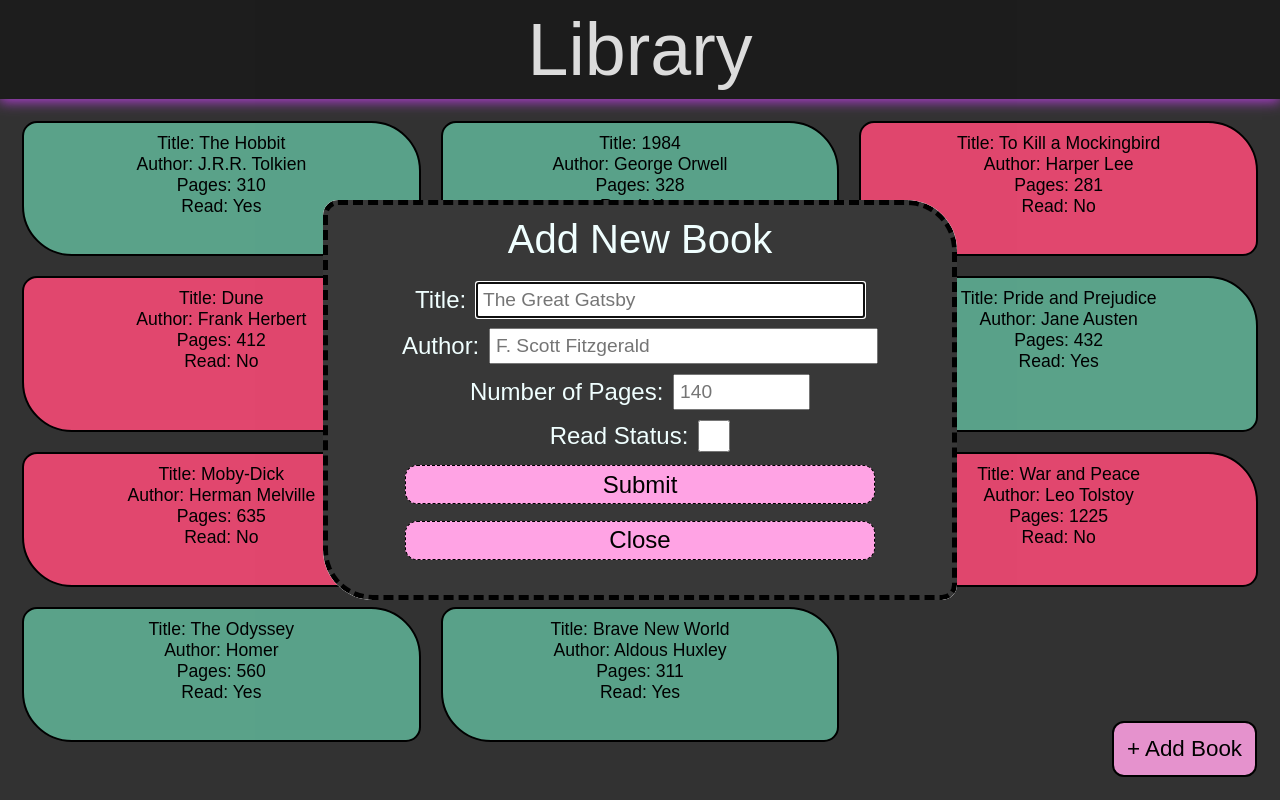
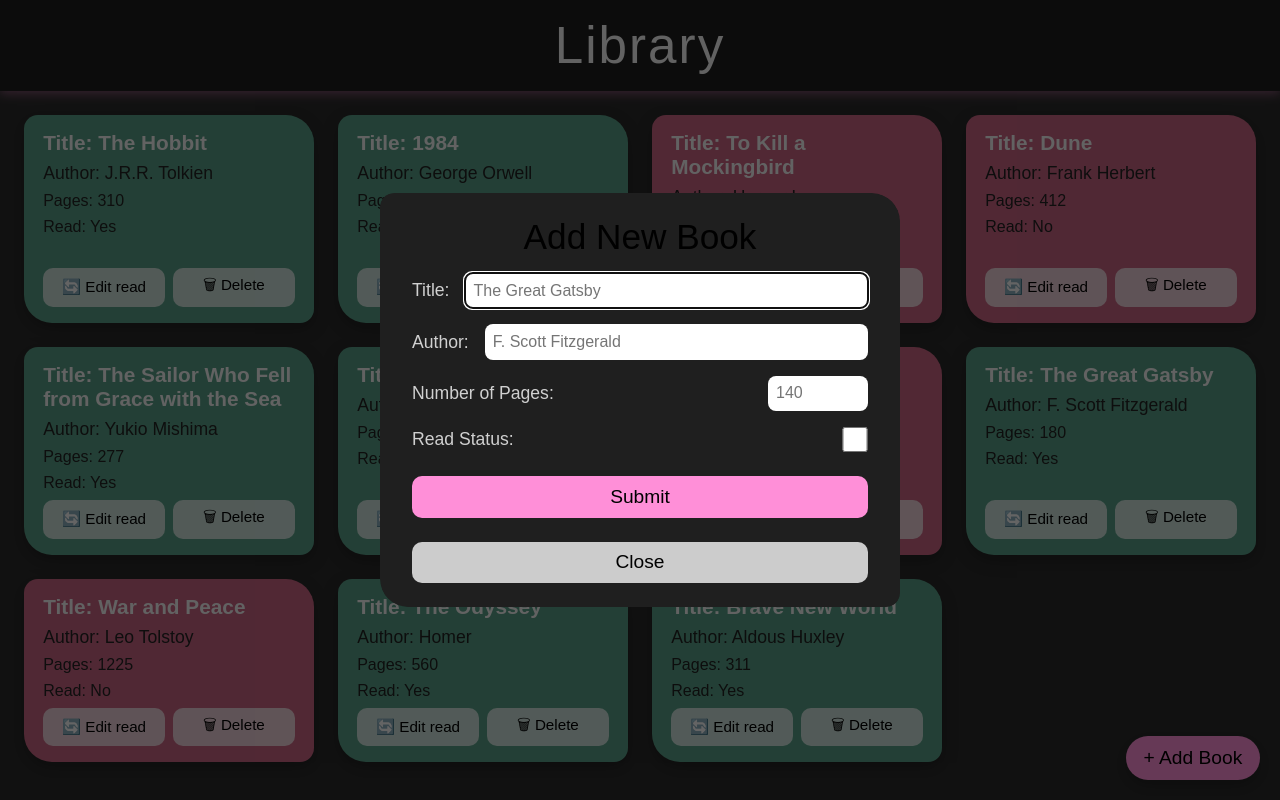
Before and after one commit to loopsc/project-library, a plain HTML site: page index.html in a window 1280 px wide. Both pictures are taken after a click on the button "+ Add Book". Drawn offline with Linux system fonts and the light colour scheme; a web font is replaced by a local one.

Commit message:
style: Revamp styling (use of AI)

```diff
--- a/styles.css
+++ b/styles.css
@@ -1,215 +1,251 @@
 :root {
-    --hard-black: rgb(32, 32, 32);
-    --soft-black: rgb(56, 56, 56);
-    --card-aqua: rgba(127, 255, 212, 0.623);
-    --card-hard-aqua: rgba(86, 253, 197, 0.623);
-    --card-pink: rgb(250, 79, 122);
-    --soft-pink: rgb(255, 163, 228);
-    --hard-pink: rgb(255, 133, 218);
+    --bg-main: #2b2b2b;
+    --bg-header: #1f1f1f;
+    --bg-card: rgba(127, 255, 212, 0.55);
+    --bg-card-unread: rgba(255, 120, 160, 0.75);
+
+    --accent-pink: #ff8fd8;
+    --accent-pink-dark: #ff6fcf;
+
+    --text-main: #f5f5f5;
+    --text-muted: #d0d0d0;
+
+    --radius-soft: 14px;
+    --radius-hard: 28px;
+
+    --shadow-soft: 0 6px 16px rgba(0, 0, 0, 0.25);
+    --shadow-hover: 0 12px 24px rgba(0, 0, 0, 0.35);
+
+    --card-aqua: rgba(127, 255, 212, 0.55);
+    --card-pink: rgba(255, 120, 160, 0.75);
 }
 
 * {
     margin: 0;
     padding: 0;
+    box-sizing: border-box;
     font-family: "Winky Sans", sans-serif;
 }
 
-@media (max-width: 320px) {
-    html {
-        font-size: 14px;
-    }
-
-    .card_container {
-        grid-template-columns: repeat(auto-fit, minmax(190px, 1fr));
-    }
+body {
+    min-height: 100vh;
+    background-color: var(--bg-main);
+    color: var(--text-main);
+    display: flex;
+    flex-direction: column;
 }
 
-body {
-    display: flex;
-    flex-direction: column;
-    background-color: var(--soft-black);
-    justify-content: center;
-}
+/* ================= HEADER ================= */
 
 .header_banner {
-    background-color: var(--hard-black);
-    padding: 7px;
-    box-shadow: 0 3px 12px rgb(192, 69, 230);
+    background-color: var(--bg-header);
+    padding: 1rem;
+    box-shadow: 0 3px 10px rgba(255, 143, 216, 0.4);
 }
 
 .header_title {
-    font-size: calc(3rem + 2vw);
-    color: whitesmoke;
+    font-size: clamp(2.2rem, 4vw, 3.5rem);
     text-align: center;
+    letter-spacing: 2px;
 }
+
+/* ================= CARD GRID ================= */
 
 .card_container {
     display: grid;
-    grid-template-columns: repeat(auto-fit, minmax(300px, 1fr));
-    margin: 10px;
-    gap: 20px;
-    padding: 12px;
+    grid-template-columns: repeat(auto-fit, minmax(260px, 1fr));
+    gap: 1.5rem;
+    padding: 1.5rem;
+
+    transition: transform 0.25s ease, box-shadow 0.25s ease,
+        background-color 0.3s ease;
 }
 
+/* ================= CARD ================= */
+
 .card {
+    background-color: var(--card-aqua);
+    border-radius: var(--radius-soft) var(--radius-hard);
+    padding: 1rem 1.2rem;
+    box-shadow: var(--shadow-soft);
     display: flex;
     flex-direction: column;
-    align-items: center;
-    border: 2px solid black;
-    border-radius: 15px 50px;
-    background-color: var(--card-aqua);
-    padding: 10px;
-    height: auto;
-    transition: box-shadow 0.3s ease, transform 0.3s ease;
-
-    overflow-wrap: anywhere;
+    gap: 0.5rem;
+    transition: transform 0.25s ease, box-shadow 0.25s ease;
 }
 
 .card:hover {
-    box-shadow: 0 8px 16px rgba(0, 0, 0, 0.2);
-    transform: scale(1.05);
+    transform: translateY(-4px);
+    box-shadow: var(--shadow-hover);
 }
+
+.title {
+    font-size: 1.3rem;
+    font-weight: 700;
+}
+
+.author {
+    font-size: 1.1rem;
+    color: #222;
+}
+
+.pages,
+.read_status {
+    font-size: 1rem;
+    color: #222;
+}
+
+/* ================= CARD BUTTONS ================= */
 
 .buttons_div {
     display: flex;
-    justify-content: space-evenly;
-    width: 100%;
+    gap: 0.5rem;
     margin-top: auto;
 }
 
 .card_buttons {
-    width: 33%;
-    height: 10%;
-    background-color: transparent;
+    flex: 1;
     border: none;
-    font-size: 1rem;
-    border-radius: 13px;
-    z-index: -1;
-
-    visibility: hidden;
-    pointer-events: none;
-    transition: transform 0.3s ease;
-}
-
-.card:hover .card_buttons {
-    visibility: visible;
-    pointer-events: auto;
-    z-index: 1;
+    border-radius: 10px;
+    padding: 0.4rem;
+    font-size: 0.95rem;
+    background-color: rgba(255, 255, 255, 0.7);
+    cursor: pointer;
+    transition: background-color 0.2s ease, transform 0.2s ease;
 }
 
 .card_buttons:hover {
-    cursor: pointer;
-    transform: scale(1.3);
+    background-color: white;
+    transform: scale(1.05);
 }
 
-.title,
-.author,
-.pages,
-.read_status {
-    font-size: 1.1rem;
-    text-align: center;
-}
+/* ================= ADD BOOK BUTTON ================= */
 
 .btn_add_book {
-    font-size: 1.4rem;
-    padding: calc(4px + 0.7vw);
-    margin: 3px;
-    background-color: var(--soft-pink);
-    border: 2px solid black;
-    border-radius: 12px;
     position: fixed;
     bottom: 20px;
     right: 20px;
 
-    transition: transform 0.3s ease-in, box-shadow 0.3s ease;
+    font-size: 1.2rem;
+    padding: 0.7rem 1.1rem;
+    border-radius: 999px;
+    border: none;
+    background-color: var(--accent-pink);
+    color: #000;
+    box-shadow: var(--shadow-soft);
+    cursor: pointer;
+    transition: transform 0.2s ease, box-shadow 0.2s ease;
 }
 
 .btn_add_book:hover {
-    cursor: pointer;
     transform: scale(1.1);
-    box-shadow: 0 8px 16px rgba(0, 0, 0, 0.2);
+    box-shadow: var(--shadow-hover);
 }
 
-/* New Book Page */
+/* ================= DIALOG ================= */
+
+.new_book_dialog {
+    border: none;
+    border-radius: var(--radius-soft) var(--radius-hard);
+    background: transparent;
+    margin: auto;
+    padding: 0;
+}
+
+.new_book_dialog::backdrop {
+    background: rgba(0, 0, 0, 0.6);
+}
+
+/* ================= FORM ================= */
 
 .add_book_container {
-    display: flex;
-    flex-direction: column;
-    align-items: center;
-    padding: 12px;
-    width: clamp(250px, 60vw, 600px);
-
-    background-color: var(--soft-black);
-    border: 5px dashed black;
-    border-radius: 15px 50px;
+    background-color: var(--bg-header);
+    padding: 1.5rem 2rem;
+    border-radius: var(--radius-soft) var(--radius-hard);
+    min-width: clamp(260px, 60vw, 520px);
+    box-shadow: var(--shadow-hover);
 }
 
-.form_div {
-    padding: calc(1.2vh + 10px);
+.form_heading {
+    font-size: 2.2rem;
+    margin-bottom: 1rem;
+    text-align: center;
 }
 
 form {
     display: flex;
     flex-direction: column;
-    gap: 10px;
-    font-size: 1.5rem;
-    color: azure;
+    gap: 1rem;
 }
 
 .form_line {
     display: flex;
+    justify-content: space-between;
     align-items: center;
-    justify-content: center;
-    gap: 10px;
+    gap: 1rem;
+}
+
+.form_line input[type="checkbox"] {
+    flex: 0 0 auto;
+    margin-left: auto;
+}
+
+label {
+    font-size: 1.1rem;
+    color: var(--text-muted);
 }
 
 input {
-    width: clamp(150px, 30vw, 380px);
-    height: 2rem;
-    padding-left: 0.3rem;
-    font-size: 1.2rem;
+    flex: 1;
+    height: 2.2rem;
+    padding: 0 0.5rem;
+    border-radius: 8px;
+    border: none;
+    font-size: 1rem;
 }
 
 input[type="number"] {
-    width: 10vw;
-    min-width: 50px;
+    max-width: 100px;
 }
 
 input[type="checkbox"] {
-    width: 2rem;
-}
-
-input[type="checkbox"]:hover {
+    width: 1.6rem;
+    height: 1.6rem;
     cursor: pointer;
 }
 
+/* ================= FORM BUTTONS ================= */
+
 .btn_submit,
 .btn_close {
-    font-size: 1.5rem;
-    padding: calc(2px + 0.2vw);
-    margin: 0.2rem;
-    background-color: var(--soft-pink);
-    border: 1px dashed black;
-    border-radius: 12px;
-    transition: transform 0.3 ease;
+    margin-top: 0.5rem;
+    padding: 0.6rem;
+    font-size: 1.2rem;
+    border-radius: 10px;
+    border: none;
+    background-color: var(--accent-pink);
+    cursor: pointer;
+    transition: background-color 0.2s ease, transform 0.2s ease;
 }
 
-.btn_submit:hover,
-.btn_close:hover {
-    cursor: pointer;
-    background-color: var(--hard-pink);
-    transform: scale(1.1);
+.btn_close {
+    background-color: #ccc;
 }
 
-.form_heading {
-    font-size: 2.5rem;
-    color: azure;
-    text-align: center;
+.btn_submit:hover {
+    background-color: var(--accent-pink-dark);
+    transform: scale(1.05);
 }
 
-.new_book_dialog {
-    border: none;
-    border-radius: 15px 50px;
-    justify-self: center;
-    align-self: center;
+.btn_close:hover {
+    background-color: #eee;
+    transform: scale(1.05);
 }
+
+/* ================= MOBILE ================= */
+
+@media (max-width: 360px) {
+    .card_container {
+        grid-template-columns: 1fr;
+    }
+}
```
Also changed, not shown: index.html (+2 -1 lines).
